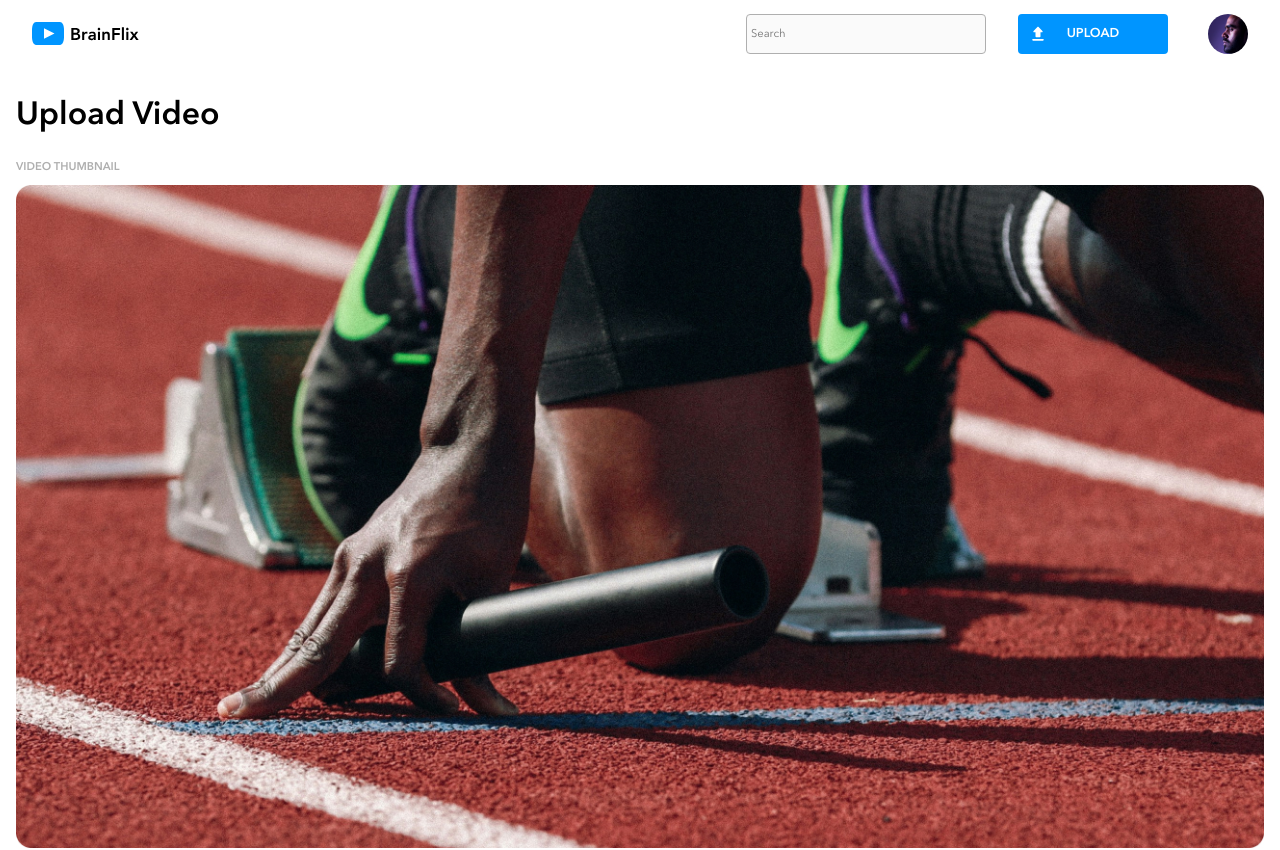
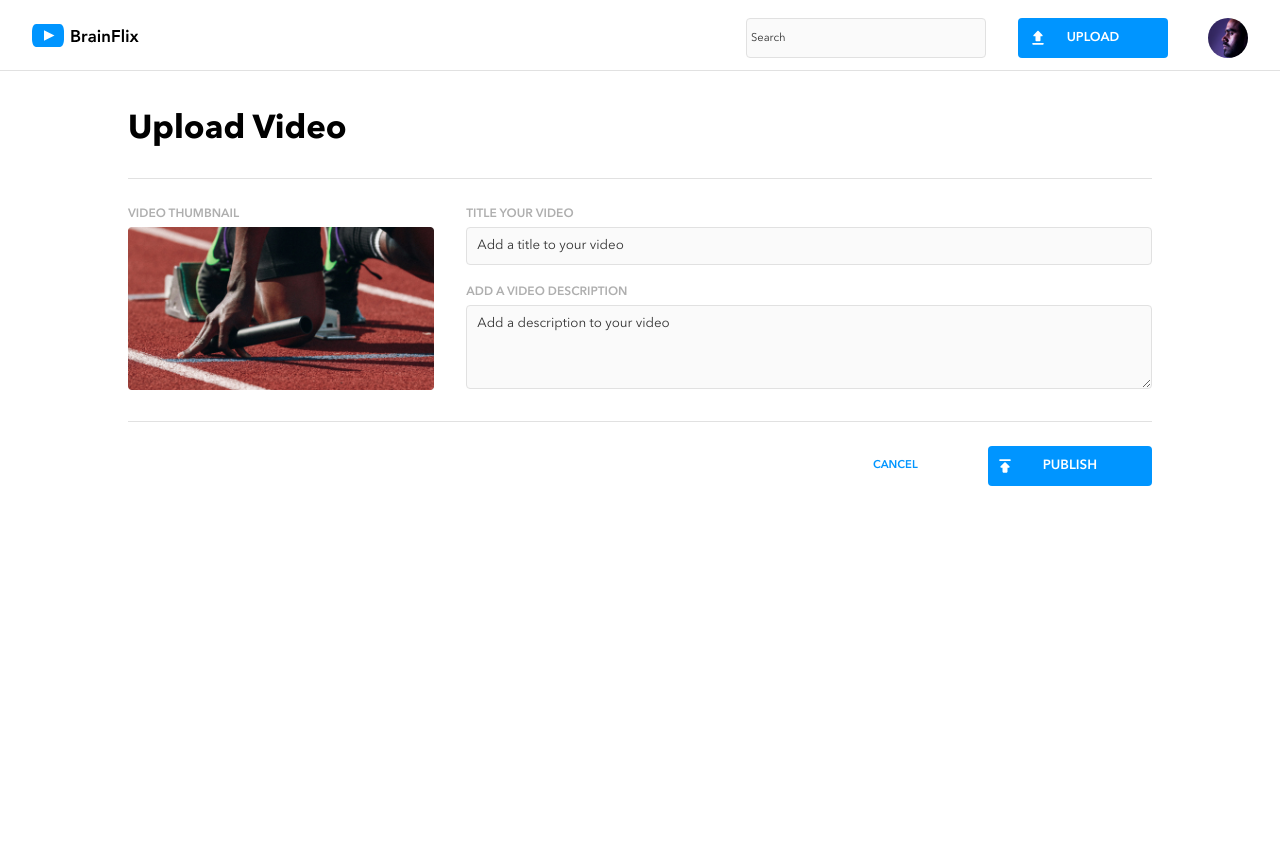
Before and after one commit to chaiabillan/chaia-billan-brainflix, a React (Create React App) app: page /upload in a window 1280 px wide. Shown: the top 850 px of the page. After the commit the page ends 800 px from the top, so only its background shows below. Built offline with nearby package versions, Linux system fonts and the light colour scheme.

Commit message:
finished styling responsive design for upload page

```diff
--- a/src/components/Component/Navbar/Navbar.scss
+++ b/src/components/Component/Navbar/Navbar.scss
@@ -12,7 +12,12 @@
     height: fit-content;
     display: flex;
     flex-direction: column;
-    padding: 16px;
+    padding: 16px 16px 12px 16px;
+
+    &__logo {
+        display: flex;
+        justify-content: center;
+    }
 
     &__middle {
         display: flex;
@@ -27,13 +32,16 @@
                 width: 100%;
                 border-radius: 4px;
                 height: 36px;
-                border: 1px solid $Silver;
+                border: 1px solid $Mercury;
                 padding: 4px;
                 background-repeat: none;
                 background-position: 10px center;
                 background-color: $Alabaster;
                 font-size: 0.7rem;
 
+                &::placeholder {
+                    color: $BrainFlix-Black;
+                }
 
                 &:focus {
                     border: 2px solid $BrainFlix-Blue;
--- a/src/components/Component/VideoPlayer/VideoPlayer.jsx
+++ b/src/components/Component/VideoPlayer/VideoPlayer.jsx
@@ -6,15 +6,15 @@ function VideoPlayer({currentVideoData}) {
     }
 
     const {
-        image,
-        duration
+        image
+        // duration
     } = currentVideoData;
 
 
     return (
         <section className="video-player">
             <video className="video-player__image" poster={image} controls></video>
-            <div>{duration}</div>
+            {/* <div>{duration}</div> */}
         </section>
     )
 }
--- a/src/pages/VideoUpload/VideoUpload.jsx
+++ b/src/pages/VideoUpload/VideoUpload.jsx
@@ -7,7 +7,7 @@ function VideoUpload() {
         <>
             <form className='form'>
                 <section className="top">
-                    <h1 className='top__title demi'>Upload Video</h1>
+                    <h1 className='top__title bold'>Upload Video</h1>
                 </section>
                 <section className="middle">
                     <div className='middle__thumbnail'>
@@ -21,13 +21,13 @@ function VideoUpload() {
                         </div>
                         <div className='middle__inputs--description'>
                             <h3 className='form__label demi'>ADD A VIDEO DESCRIPTION</h3>
-                            <textarea className='form__field regular' type="text" name="description" placeholder="Add a description to your video"></textarea>
+                            <textarea className='form__field form__field--description regular' type="text" name="description" placeholder="Add a description to your video"></textarea>
                         </div>
                     </div>
                 </section>
                 <section className="bottom">
                     <div className='bottom__cancel1'> {/*im not sure if we need these divs */}
-                        <button className='bottom__cancel1--button'>cancel for tablet desktop</button>
+                        <button className='bottom__cancel1--button demi'>CANCEL</button>
                     </div>
                     <div className='bottom__publish'>
                         <button className='bottom__publish--button demi'><img className='bottom__publish--button--icon' src={publish}/>PUBLISH</button>
--- a/src/pages/VideoUpload/VideoUpload.scss
+++ b/src/pages/VideoUpload/VideoUpload.scss
@@ -7,28 +7,59 @@
 }
 
 .form {
-    margin: 16px;
+    padding: 0px 16px;
+    border-top: 1px $Mercury solid;
 
     &__label {
-        font-size: 0.7rem;
+        font-size: 0.75rem;
         color: $Silver;
+        margin-bottom: 6px;
+
     }
 
     &__field {
         width: 100%;
         border: 1px $Mercury solid;
         color: $BrainFlix-Black;
+        padding: 10px;
+        background-color: $Alabaster;
+        border-radius: 4px;
+        margin-bottom: 8px;
+
+        &--description {
+            padding-bottom: 40px;
+        }
+
+        &::placeholder {
+            color: $BrainFlix-Black;
+        }
+    }
+
+    @include tablet {
+        padding: 4px 32px ;
+
+    }
+    @include desktop {
+        padding: 4px 128px;
     }
 }
 
 .top {
 
     &__title {
-        font-size: 2rem;
+        font-size: 1.5rem;
+    }
+
+    @include tablet {
+        &__title {
+            font-size: 33px;
+            padding-top: 8px;
+        }
     }
 }
 
 .middle {
+    // padding-top: 24px;
 
     &__thumbnail {
 
@@ -38,6 +69,8 @@
     }
 
     &__inputs {
+        margin-top: 16px;
+        margin-bottom: 20px;
         &--title {
             &--field {
                 width: 100%;
@@ -54,6 +87,45 @@
             }
         }
     }
+
+    @include tablet {
+        border-top: 1px solid $Mercury;
+        border-bottom: 1px solid $Mercury;
+        padding-top: 16px;
+        margin-bottom: 32px;
+
+        &__thumbnail {
+            &--image {
+                width: 50%;
+                min-height: 190px;
+            }
+        }
+
+        &__inputs {
+            margin-bottom: 12px;
+        }
+    }
+
+    @include desktop {
+        display: flex;
+        padding-bottom: 20px;
+
+        &__thumbnail {
+            width: 33%;
+            &--image {
+                width: 100%;
+                min-height: 163px;
+            }
+        }
+
+        &__inputs {
+            width: 77%;
+            padding-left: 32px;
+            margin-top: 0px;
+            margin-bottom: 0px;
+            // min-height: 163px;
+        }
+    }
 }
 
 .bottom {
@@ -61,15 +133,17 @@
         display: none;
     }
     &__publish {
+        margin-bottom: 32px;
+
         &--button {
             position: relative;
             width: 100%;
             background-color: $BrainFlix-Blue;
             display: flex;
-            min-height: 36px;
+            min-height: 40px;
             align-items: center;
             padding: 0 10px;
-            margin-top: 16px;
+            margin-top: -8px;
             border-radius: 4px;
             border: none;
             color: $White;
@@ -86,13 +160,59 @@
     &__cancel2 {
         display: flex;
         justify-content: center;
+        margin-bottom: 40px;
 
         &--button {
-            // display: flex;
             background: none;
             border: none;
             color: $BrainFlix-Blue;
             font-size: 0.7rem;
         }
     }
+
+    @include tablet {
+        display: flex;
+        align-content: center;
+        height: fit-content;
+        justify-content: flex-end;
+
+
+        &__cancel1 {
+            display: flex;
+            // height: 40px;
+            align-items: center;
+            position: relative;
+            bottom: 4px;
+
+
+            &--button {
+                background: none;
+                border: none;
+                color: $BrainFlix-Blue;
+                font-size: 0.7rem;
+                height: fit-content;
+
+            }
+        }
+
+        &__publish {
+            margin-bottom: 0px;
+            margin-left: 64px;
+            display: flex;
+
+            &--button {
+                position: relative;
+                padding: 0px 55px;
+                &--icon {
+                    position: absolute;
+                    right: 50px;
+                }
+            }
+        }
+
+        &__cancel2 {
+            display: none;
+            height: auto;
+        }
+    }
 }
```
Also changed, not shown: src/App.jsx (+0 -22 lines), src/components/Component/VideoNext/VideoNext.jsx (+0 -38 lines), src/pages/HomePage/HomePage.jsx (+0 -36 lines).
